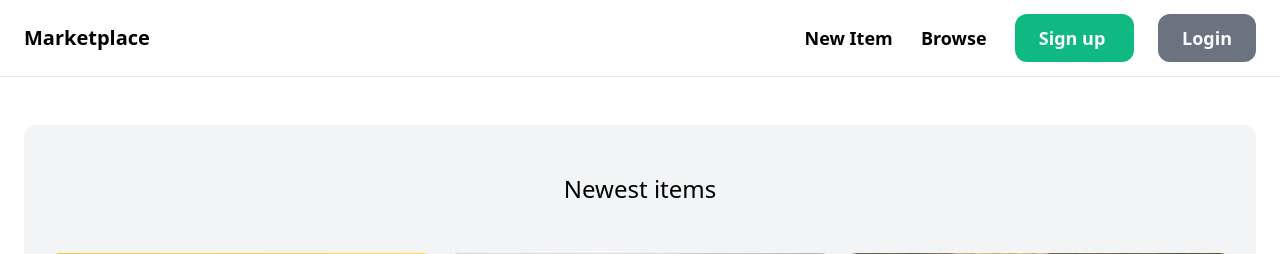
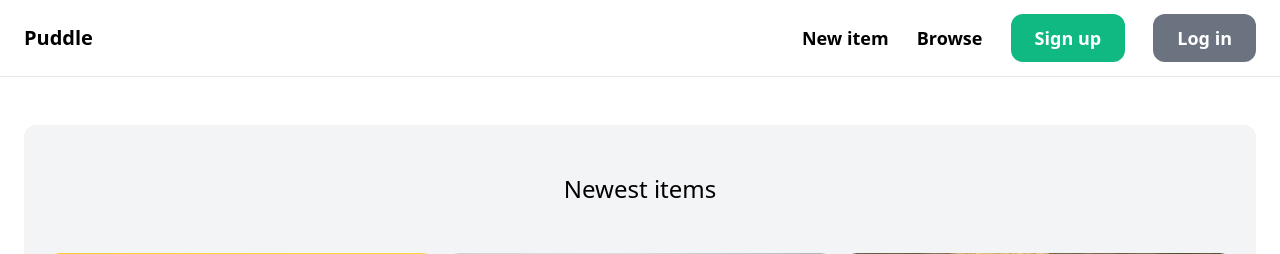
Before and after one commit to Jakub-Pinkowski/django-marketplace, a Django app: page / in a window 1280 px wide. Shown: the top 254 px of the page. Run offline with Django 4.2, Linux system fonts and the light colour scheme; data comes from the database, SQL or seed files in the repository; some libraries are stand-ins or nearby versions.

Commit message:
Update base.html with new links and styles

```diff
--- a/marketplace/core/templates/core/base.html
+++ b/marketplace/core/templates/core/base.html
@@ -11,23 +11,39 @@
 
     <body>
         <nav class="py-6 px-6 flex justify-between items-center border-b border-gray-200">
-            <a href="/" class="text-xl font-semibold">Marketplace</a>
-            <div class="space-x-6 text-">
-                <a href="" class="text-lg font-semibold hover:text-gray-500">New Item</a>
-                <a href="" class="text-lg font-semibold hover:text-gray-500">Browse</a>
+            <a href="/" class="text-xl font-semibold">Puddle</a>
 
+            <div class="space-x-6">
+                <a href="" class="text-lg font-semibold hover:text-gray-500"
+                    >New item</a
+                >
+                <a href="" class="text-lg font-semibold hover:text-gray-500"
+                    >Browse</a
+                >
+
+                {% if request.user.is_authenticated %}
+                <a
+                    href=""
+                    class="px-6 py-3 text-lg font-semibold bg-emerald-500 text-white rounded-xl hover:bg-emerald-700"
+                    >Inbox</a
+                >
+                <a
+                    href=""
+                    class="px-6 py-3 text-lg font-semibold bg-gray-500 text-white rounded-xl hover:bg-gray-700"
+                    >Dashboard</a
+                >
+                {% else %}
                 <a
                     href="{% url 'core:signup' %}"
-                    class="px-6 py-3 text-lg font-semibold bg-emerald-500 text-gray-50 rounded-xl hover:bg-emerald-700"
+                    class="px-6 py-3 text-lg font-semibold bg-emerald-500 text-white rounded-xl hover:bg-emerald-700"
+                    >Sign up</a
                 >
-                    Sign up
-                </a>
                 <a
-                    href=""
-                    class="px-6 py-3 text-lg font-semibold bg-gray-500 text-gray-50 rounded-xl hover:bg-gray-700"
+                    href="{% url 'core:login' %}"
+                    class="px-6 py-3 text-lg font-semibold bg-gray-500 text-white rounded-xl hover:bg-gray-700"
+                    >Log in</a
                 >
-                    Login
-                </a>
+                {% endif %}
             </div>
         </nav>
         <div class="px-6 py-6">{%block content%} {%endblock%}</div>
```
